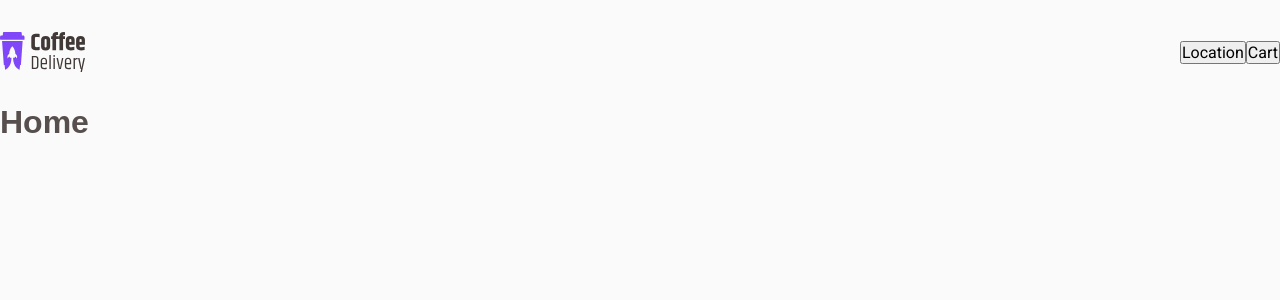
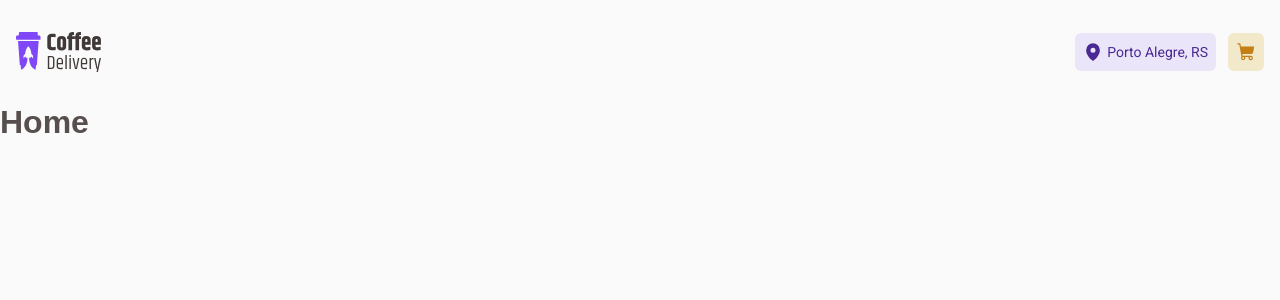
Before and after one commit to pamelasantoss/ignite-coffee-delivery, a React (Vite) app: page / in a window 1280 px wide. Shown: the top 300 px of the page. Built offline with nearby package versions, Linux system fonts and the light colour scheme; a web font is replaced by a local one.

Commit message:
feat: finaliza a estilização do header

```diff
--- a/package.json
+++ b/package.json
@@ -7,10 +7,11 @@
     "dev": "vite",
     "build": "tsc && vite build",
     "lint": "eslint . --ext ts,tsx --report-unused-disable-directives --max-warnings 0",
-    "lint:fix": "eslint . --fix",
+    "lint:fix": "eslint . --ext ts,tsx --report-unused-disable-directives --max-warnings 0 --fix",
     "preview": "vite preview"
   },
   "dependencies": {
+    "@phosphor-icons/react": "^2.1.5",
     "react": "^18.2.0",
     "react-dom": "^18.2.0",
     "react-router-dom": "^6.23.1",
--- a/src/components/Header/index.tsx
+++ b/src/components/Header/index.tsx
@@ -1,7 +1,13 @@
-import { ActionButtonsContainer, HeaderContainer } from "./styles";
+import {
+  ActionButtonsContainer,
+  CartButton,
+  HeaderContainer,
+  LocationButton
+} from "./styles";
 import { Container } from "../../styles/default";
 
 import coffeeDeliveryLogo from "../../assets/coffee-delivery-logo.svg";
+import { MapPin, ShoppingCart } from "@phosphor-icons/react";
 
 export function Header() {
   return (
@@ -11,8 +17,12 @@ export function Header() {
           <img src={coffeeDeliveryLogo} alt="Coffee Delivery" />
 
           <ActionButtonsContainer>
-            <button>Location</button>
-            <button>Cart</button>
+            <LocationButton>
+              <MapPin size={20} weight="fill" />
+              Porto Alegre, RS
+            </LocationButton>
+
+            <CartButton><ShoppingCart size={20} weight="fill" /></CartButton>
           </ActionButtonsContainer>
         </div>
       </Container>
--- a/src/components/Header/styles.ts
+++ b/src/components/Header/styles.ts
@@ -10,4 +10,30 @@ export const HeaderContainer = styled.header`
   }
 `;
 
-export const ActionButtonsContainer = styled.div``;
+const BaseButton = styled.button`
+  display: flex;
+  align-items: center;
+  justify-content: center;
+  height: 38px;
+  border: none;
+  cursor: pointer;
+  border-radius: 6px;
+  padding: 0.5rem;
+`;
+
+export const ActionButtonsContainer = styled.div`
+  display: flex;
+  gap: 0.75rem;
+`;
+
+export const LocationButton = styled(BaseButton)`
+  background-color: ${(props) => props.theme["purple-300"]};
+  color: ${(props) => props.theme["purple-700"]};
+  font-size: 0.875rem;
+  gap: 0.25rem;
+`;
+
+export const CartButton = styled(BaseButton)`
+  background-color: ${(props) => props.theme["yellow-300"]};
+  color: ${(props) => props.theme["orange-300"]};
+`;
--- a/src/styles/default.ts
+++ b/src/styles/default.ts
@@ -3,4 +3,8 @@ import styled from "styled-components";
 export const Container = styled.div`
   max-width: 1280px;
   margin: 0 auto;
+
+  @media only screen and (max-width: 1280px) {
+    padding: 0 1rem;
+  }
 `;
```
Also changed, not shown: 1 other file (tests, documents, lock files or other folders).
